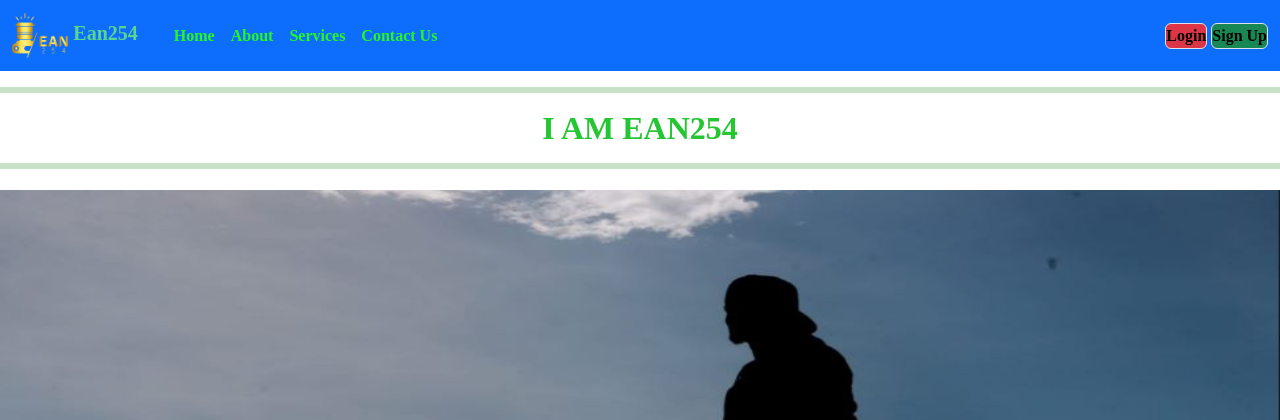
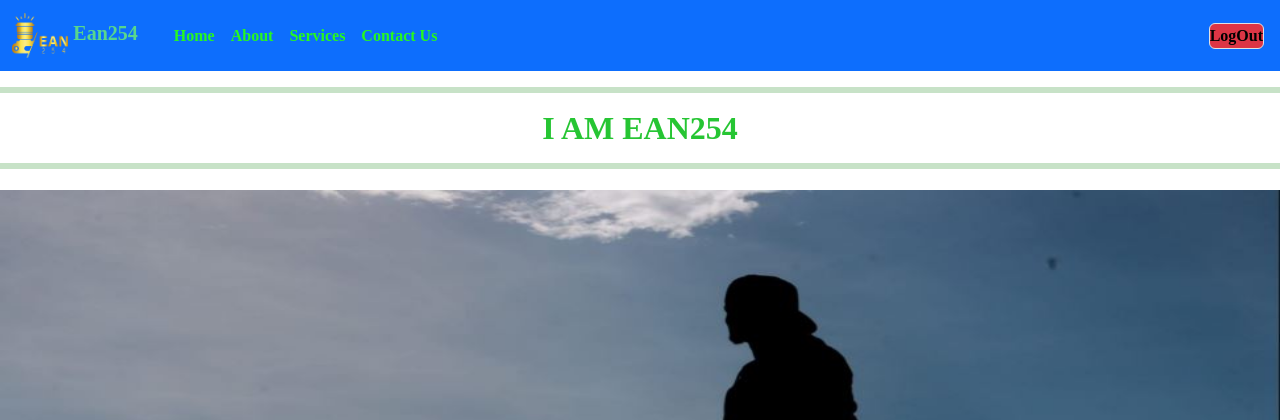
Before and after one commit to sir-ndeta/ean254.com, a Python web app: template templates/home.html in a window 1280 px wide. Shown: the top 420 px of the page. Run offline with Jinja, Linux system fonts and the light colour scheme; the template is opened without the code that fills it, so the values that code supplies are empty.

Commit message:
modified:   .vscode/app.py modified:   templates/home.html modified:   templates/login.html modified:   templates/services.html

```diff
--- a/templates/home.html
+++ b/templates/home.html
@@ -34,7 +34,7 @@
         <div class="col-md-12">
             <nav class="navbar navbar-expand-lg navbar-dark bg-primary nav-lock" class="nav-mobile" id="navbar-toggle">
                 <div class="container-fluid">
-                <a href="home.html" class="navbar-brand" style="color:  #58d68d
+                <a href="/" class="navbar-brand" style="color:  #58d68d
                 ;">
                     <img src="img/Ean 254 Logo Gold Tansparent.png" height="45" alt="CoolBrand">
                     Ean254</a>
@@ -48,14 +48,13 @@
                     <div class="collapse navbar-collapse justify-content-between"
                         id="navbarCollapse">
                          <div class="navbar-nav" >
-                            <a href="home.html" class="nav-item nav-link active" style="color:  #27f720 ;" >Home</a>
-                            <a href="about.html" class="nav-item nav-link active" style="color:  #27f720 ;">About</a>
-                            <a href="services.html" class="nav-item nav-link active" style="color:  #27f720 ;">Services</a>
-                            <a href="contact.html" class="nav-item nav-link active" style="color:  #27f720 ;">Contact Us</a>
+                            <a href="/" class="nav-item nav-link active" style="color:  #27f720 ;" >Home</a>
+                            <a href="/about" class="nav-item nav-link active" style="color:  #27f720 ;">About</a>
+                            <a href="/services" class="nav-item nav-link active" style="color:  #27f720 ;">Services</a>
+                            <a href="/contactus" class="nav-item nav-link active" style="color:  #27f720 ;">Contact Us</a>
                         </div>
                     </div> &nbsp;&nbsp;&nbsp;&nbsp;&nbsp;&nbsp;&nbsp;&nbsp;&nbsp;&nbsp;&nbsp;&nbsp;&nbsp;&nbsp;&nbsp;&nbsp;&nbsp;&nbsp;&nbsp;&nbsp;&nbsp;&nbsp;&nbsp;&nbsp;&nbsp;&nbsp;&nbsp;&nbsp;&nbsp;&nbsp;&nbsp;&nbsp;&nbsp;&nbsp;&nbsp;&nbsp;&nbsp;&nbsp;&nbsp;&nbsp;&nbsp;&nbsp;&nbsp;&nbsp;&nbsp;&nbsp;&nbsp;&nbsp;&nbsp;&nbsp;&nbsp;&nbsp;&nbsp;&nbsp;&nbsp;&nbsp;&nbsp;&nbsp;&nbsp;&nbsp;&nbsp;&nbsp;&nbsp;&nbsp;&nbsp;&nbsp;&nbsp;&nbsp;&nbsp;&nbsp;&nbsp;&nbsp;&nbsp;&nbsp;&nbsp;&nbsp;&nbsp;&nbsp;&nbsp;&nbsp;&nbsp;&nbsp;&nbsp;&nbsp;&nbsp;&nbsp;&nbsp;&nbsp;&nbsp;&nbsp;&nbsp;&nbsp;&nbsp;&nbsp;&nbsp;&nbsp;&nbsp;&nbsp;
-                    <a href="login.html" class="nav-item nav-link img-thumbnail text-black bg-danger">Login</a>&nbsp;
-                    <a href="signup.html" class="nav-item nav-link img-thumbnail text-black bg-success">Sign Up</a>
+                    <a href="/logout" class="nav-item nav-link img-thumbnail text-black bg-danger">LogOut</a>&nbsp;
                 </div>
             </nav>
         </div>
--- a/templates/services.html
+++ b/templates/services.html
@@ -57,6 +57,5 @@
         </div>
 
     </section>
-
 </body>
 </html>
```
Also changed, not shown: templates/login.html (+11 -12 lines).
